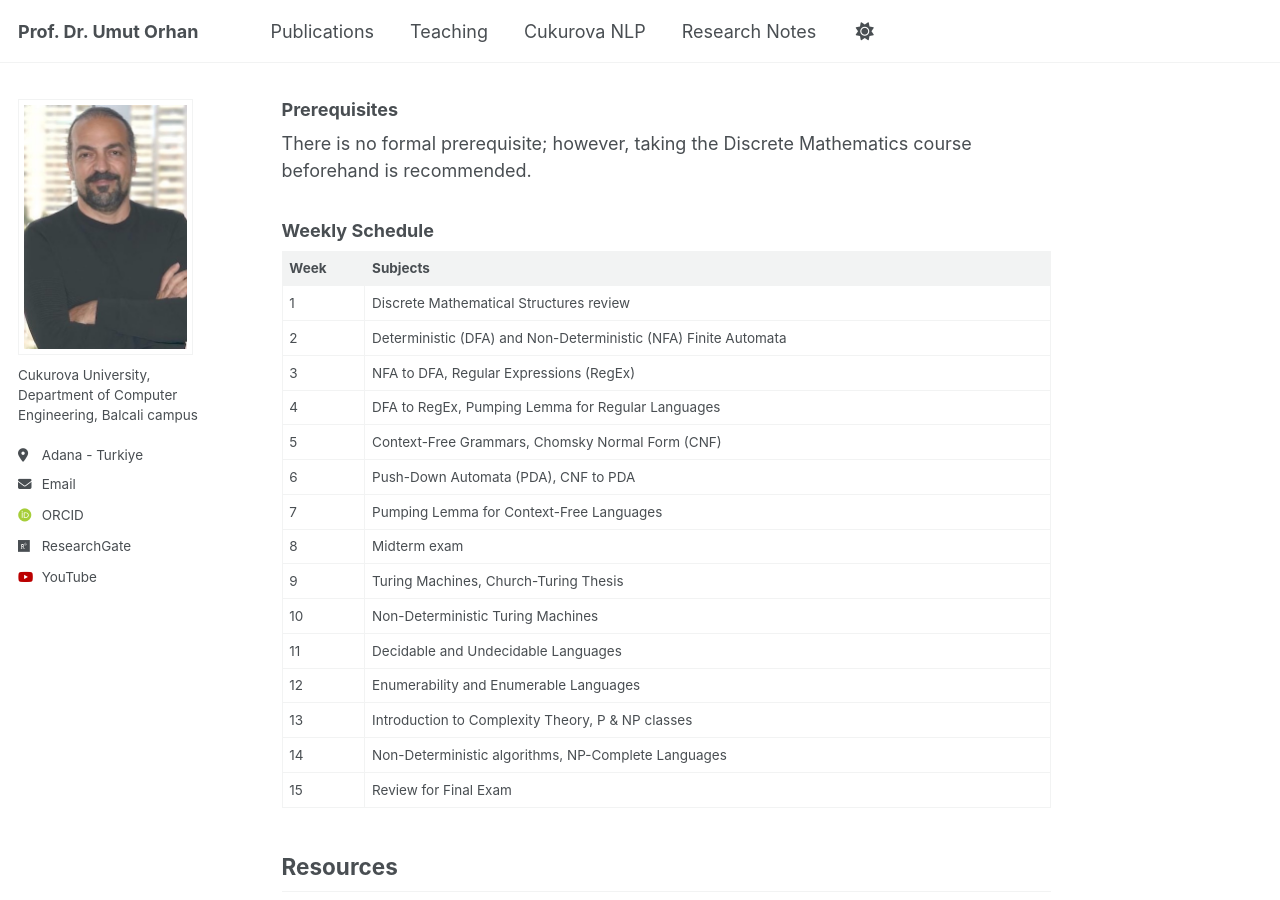
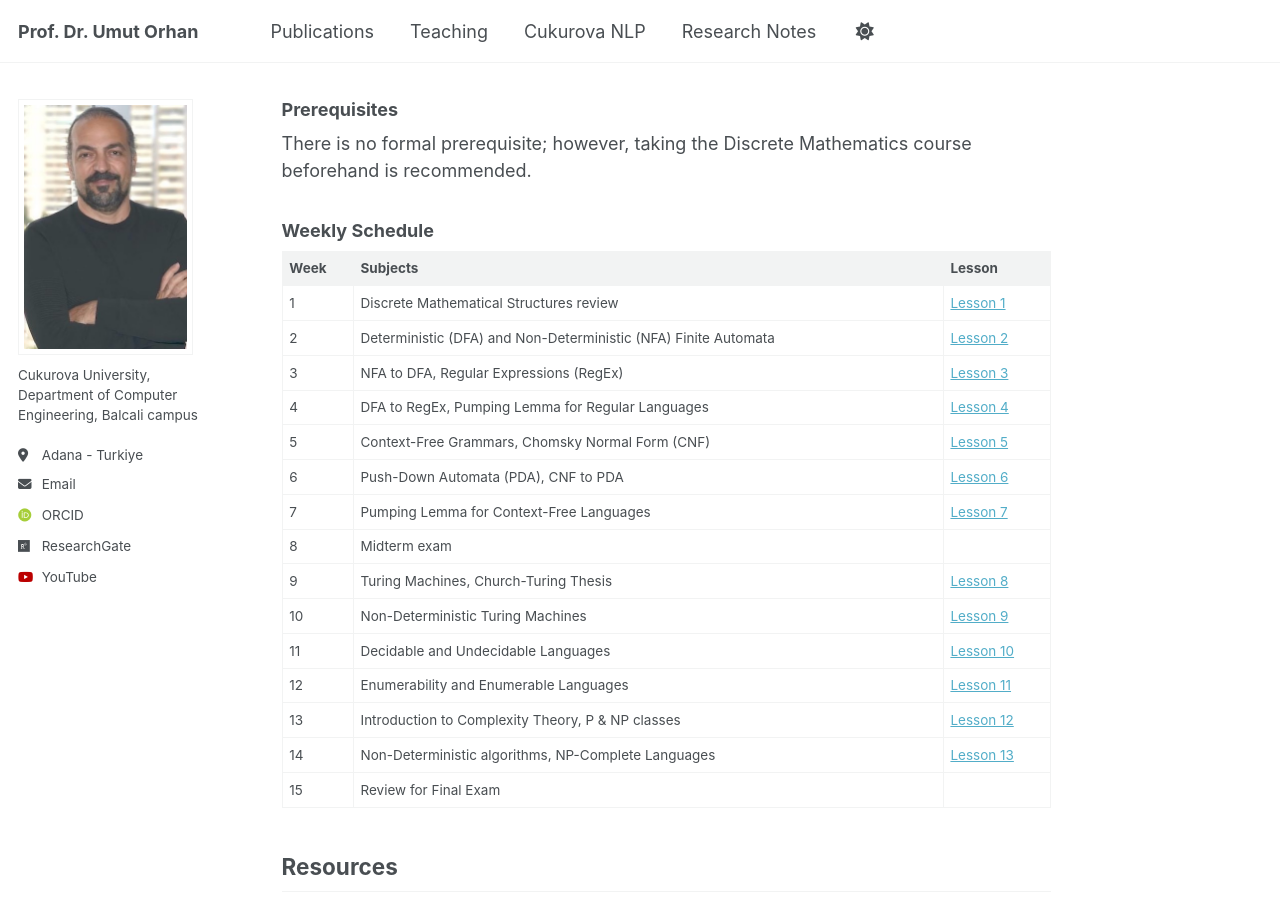
Before and after one commit to uorhan/uorhan.github.io, a Jekyll site: the page built from _teaching/ToC.md, in a window 1280 px wide and 900 px high, scrolled down 602 px. Built offline with Jekyll 4.4.1, drawn with Linux system fonts in a browser that asks for light colours; some web fonts are replaced.

Commit message:
Update ToC.md

```diff
--- a/_teaching/ToC.md
+++ b/_teaching/ToC.md
@@ -23,22 +23,22 @@ There is no formal prerequisite; however, taking the Discrete Mathematics course
 
 ### Weekly Schedule
 
-| Week | Subjects |
-|------|-----------|
-| 1 | Discrete Mathematical Structures review |
-| 2 | Deterministic (DFA) and Non-Deterministic (NFA) Finite Automata |
-| 3 | NFA to DFA, Regular Expressions (RegEx) |
-| 4 | DFA to RegEx, Pumping Lemma for Regular Languages |
-| 5 | Context-Free Grammars, Chomsky Normal Form (CNF) |
-| 6 | Push-Down Automata (PDA), CNF to PDA |
-| 7 | Pumping Lemma for Context-Free Languages |
+| Week | Subjects | Lesson |
+|------|-----------|-------|
+| 1 | Discrete Mathematical Structures review |[Lesson 1](https://youtube.com/playlist?list=PLZ6aye2WITFTfq_dj6Q-UMdr9YKI02d5M&si=4AKWnn-WxqXmYRNK) |
+| 2 | Deterministic (DFA) and Non-Deterministic (NFA) Finite Automata |[Lesson 2](https://youtube.com/playlist?list=PLZ6aye2WITFTfq_dj6Q-UMdr9YKI02d5M&si=4AKWnn-WxqXmYRNK) |
+| 3 | NFA to DFA, Regular Expressions (RegEx) |[Lesson 3](https://youtube.com/playlist?list=PLZ6aye2WITFTfq_dj6Q-UMdr9YKI02d5M&si=4AKWnn-WxqXmYRNK) |
+| 4 | DFA to RegEx, Pumping Lemma for Regular Languages |[Lesson 4](https://youtube.com/playlist?list=PLZ6aye2WITFTfq_dj6Q-UMdr9YKI02d5M&si=4AKWnn-WxqXmYRNK) |
+| 5 | Context-Free Grammars, Chomsky Normal Form (CNF) |[Lesson 5](https://youtube.com/playlist?list=PLZ6aye2WITFTfq_dj6Q-UMdr9YKI02d5M&si=4AKWnn-WxqXmYRNK) |
+| 6 | Push-Down Automata (PDA), CNF to PDA |[Lesson 6](https://youtube.com/playlist?list=PLZ6aye2WITFTfq_dj6Q-UMdr9YKI02d5M&si=4AKWnn-WxqXmYRNK) |
+| 7 | Pumping Lemma for Context-Free Languages |[Lesson 7](https://youtube.com/playlist?list=PLZ6aye2WITFTfq_dj6Q-UMdr9YKI02d5M&si=4AKWnn-WxqXmYRNK) |
 | 8 | Midterm exam |
-| 9 | Turing Machines, Church-Turing Thesis |
-| 10 | Non-Deterministic Turing Machines |
-| 11 | Decidable and Undecidable Languages |
-| 12 | Enumerability and Enumerable Languages |
-| 13 | Introduction to Complexity Theory, P & NP classes |
-| 14 | Non-Deterministic algorithms, NP-Complete Languages |
+| 9 | Turing Machines, Church-Turing Thesis |[Lesson 8](https://youtube.com/playlist?list=PLZ6aye2WITFTfq_dj6Q-UMdr9YKI02d5M&si=4AKWnn-WxqXmYRNK) |
+| 10 | Non-Deterministic Turing Machines |[Lesson 9](https://youtube.com/playlist?list=PLZ6aye2WITFTfq_dj6Q-UMdr9YKI02d5M&si=4AKWnn-WxqXmYRNK) |
+| 11 | Decidable and Undecidable Languages |[Lesson 10](https://youtube.com/playlist?list=PLZ6aye2WITFTfq_dj6Q-UMdr9YKI02d5M&si=4AKWnn-WxqXmYRNK) |
+| 12 | Enumerability and Enumerable Languages |[Lesson 11](https://youtube.com/playlist?list=PLZ6aye2WITFTfq_dj6Q-UMdr9YKI02d5M&si=4AKWnn-WxqXmYRNK) |
+| 13 | Introduction to Complexity Theory, P & NP classes |[Lesson 12](https://youtube.com/playlist?list=PLZ6aye2WITFTfq_dj6Q-UMdr9YKI02d5M&si=4AKWnn-WxqXmYRNK) |
+| 14 | Non-Deterministic algorithms, NP-Complete Languages |[Lesson 13](https://youtube.com/playlist?list=PLZ6aye2WITFTfq_dj6Q-UMdr9YKI02d5M&si=4AKWnn-WxqXmYRNK) |
 | 15 | Review for Final Exam |
 
 ## Resources
```
